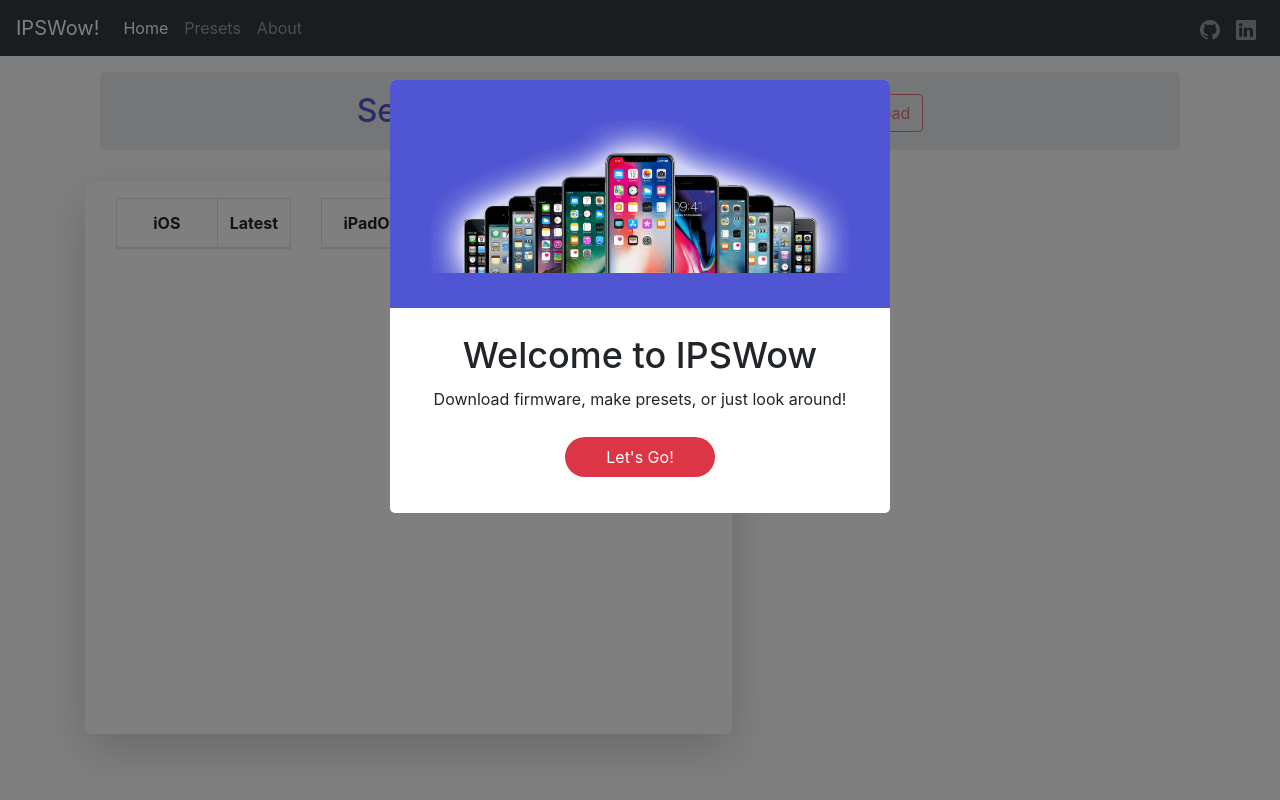
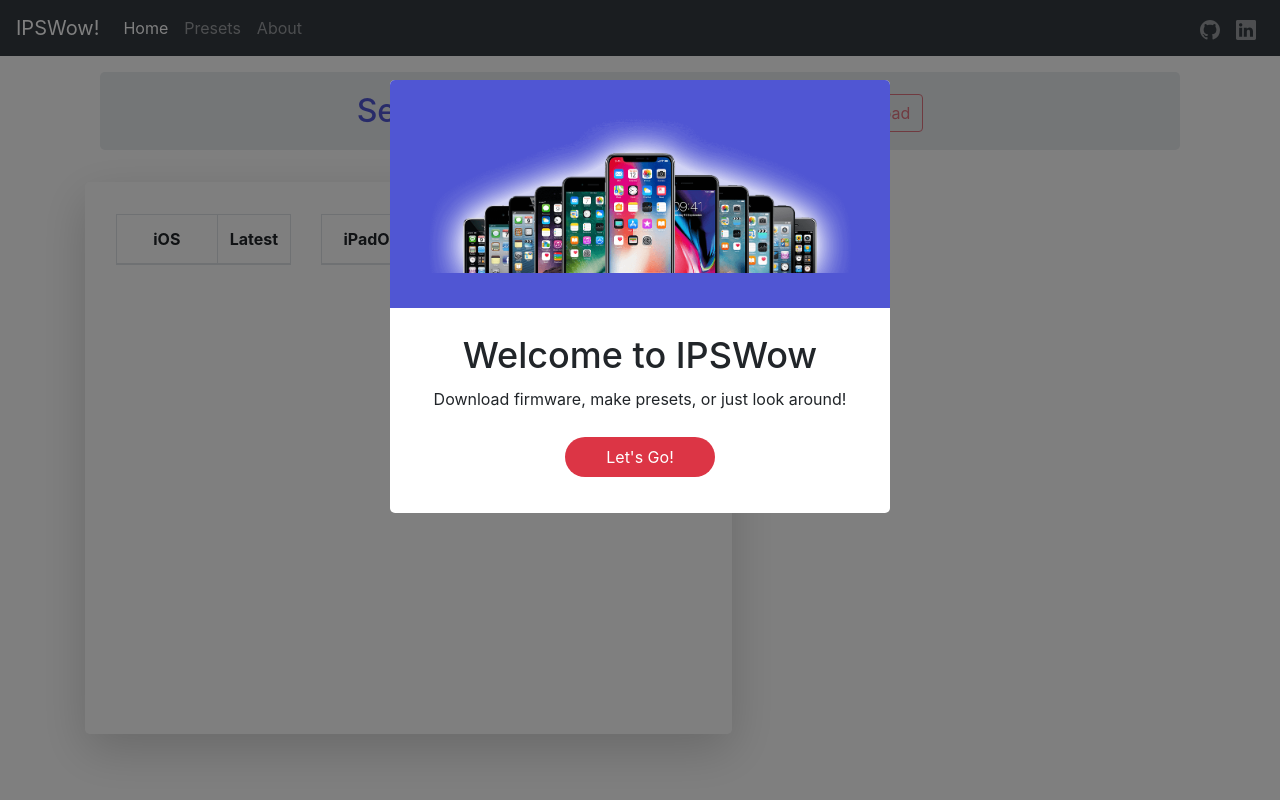
Before and after one commit to princetechn0/IPSWOW, a Flask app: page / in a window 1280 px wide. Run offline with Flask 2, Linux system fonts and the light colour scheme; lists and menus that the app fills with data are empty; parts of the project's set-up code (start-up, migrations or seed data) failed here and were passed over; some libraries are stand-ins or nearby versions.

Commit message:
fixed bottom padding

```diff
--- a/templates/home.html
+++ b/templates/home.html
@@ -17,7 +17,7 @@
                 <div class="row shadow-lg p-3 rounded-lg" id="device_tables">
                     {% for device_type in data[0] %}
                         <div class="my-custom-scrollbar col-lg-4">
-                            <table class="table table-bordered table-striped mb-0">
+                            <table class="table table-bordered table-striped my-3">
                                 <thead onclick="selectAll(this)" id = "table-header-{{device_type}}" class="text-center">
                                     <tr>
                                         <th scope="col" class="col-9">{{device_type}}</th>
```
